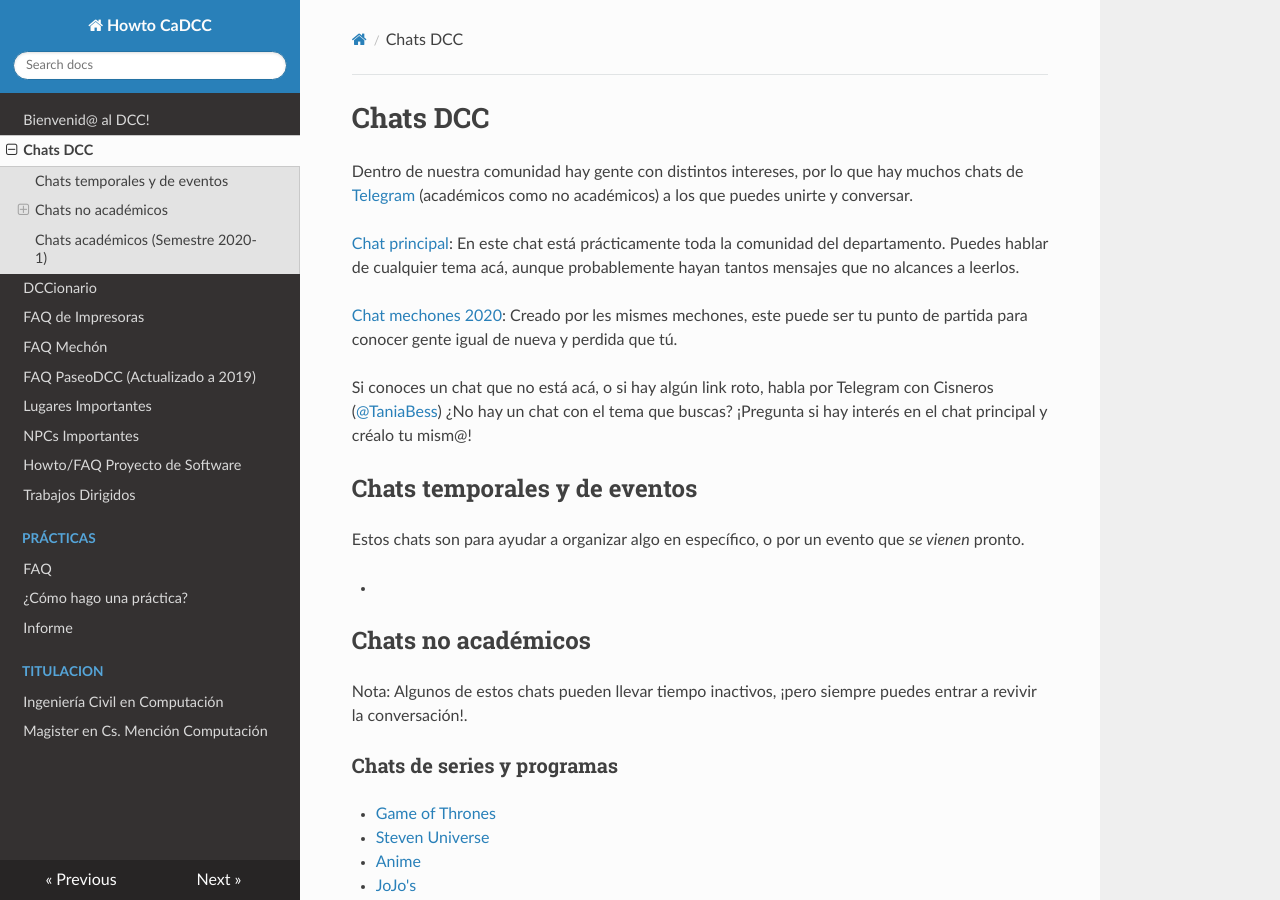
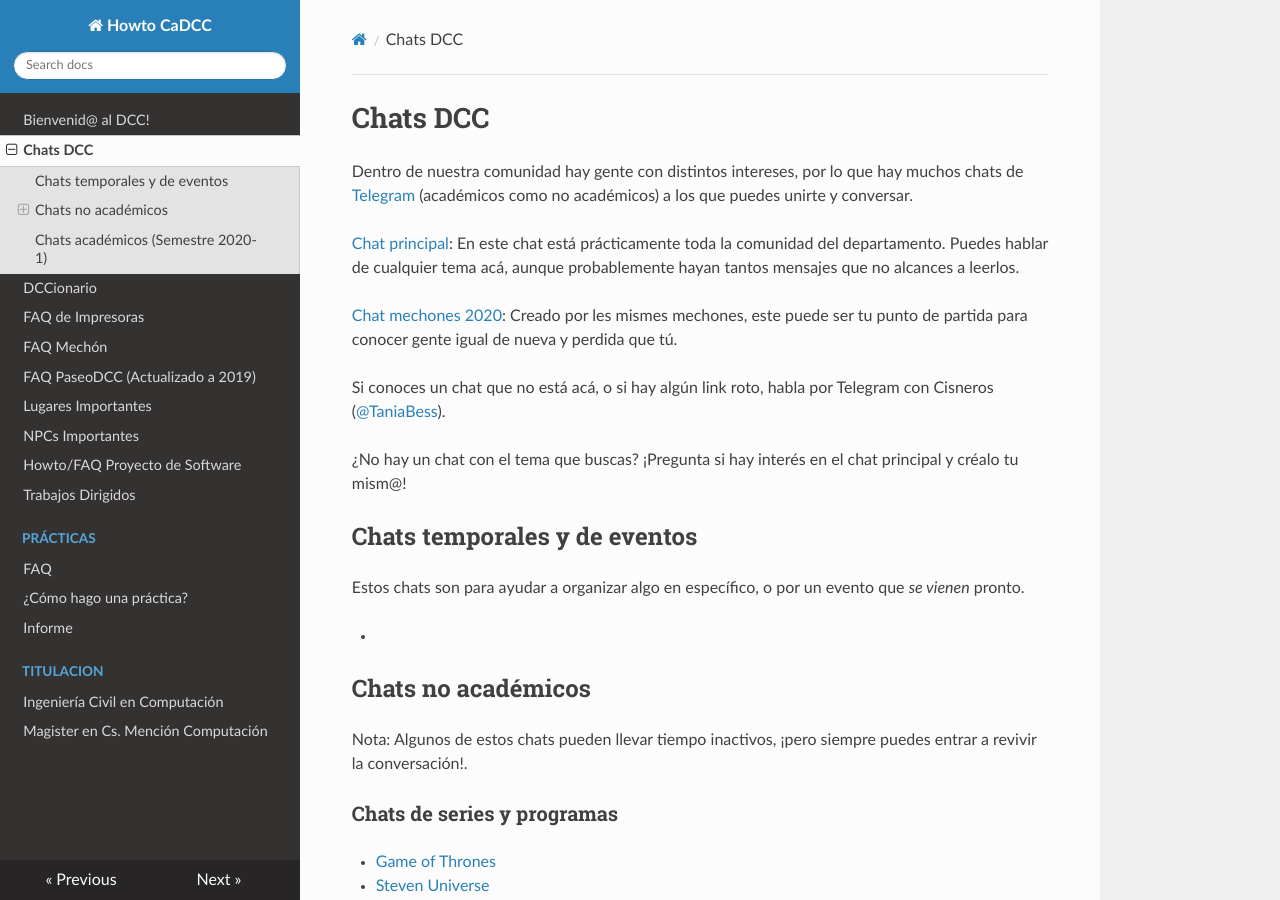
Before and after one commit to cadcc/howto, an MkDocs documentation site: the page built from docs/Chats.md, in a window 1280 px wide and 900 px high. Built offline with MkDocs 1.6.1, drawn with Linux system fonts in a browser that asks for light colours; nearby versions of some CDN libraries.

```diff
--- a/docs/Chats.md
+++ b/docs/Chats.md
@@ -6,7 +6,8 @@ Dentro de nuestra comunidad hay gente con distintos intereses, por lo que hay mu
 
 [Chat mechones 2020](https://t.me/joinchat/H1ynuhvX5DTQKEjWRwZmFg): Creado por les mismes mechones, este puede ser tu punto de partida para conocer gente igual de nueva y perdida que tú.
 
-Si conoces un chat que no está acá, o si hay algún link roto, habla por Telegram con Cisneros ([@TaniaBess](http://t.me/TaniaBess))
+Si conoces un chat que no está acá, o si hay algún link roto, habla por Telegram con Cisneros ([@TaniaBess](http://t.me/TaniaBess)).
+
 ¿No hay un chat con el tema que buscas? ¡Pregunta si hay interés en el chat principal y créalo tu mism@!
 
 ##Chats temporales y de eventos
```
